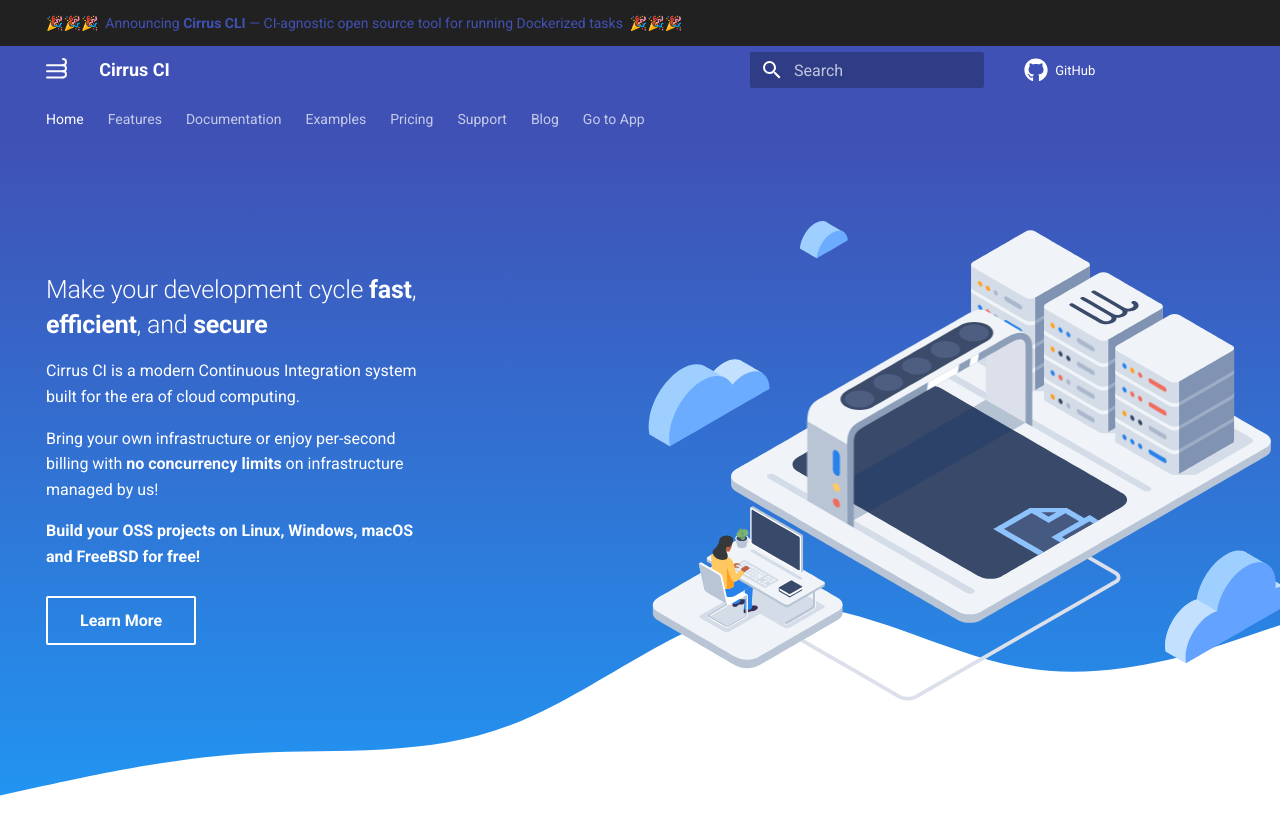
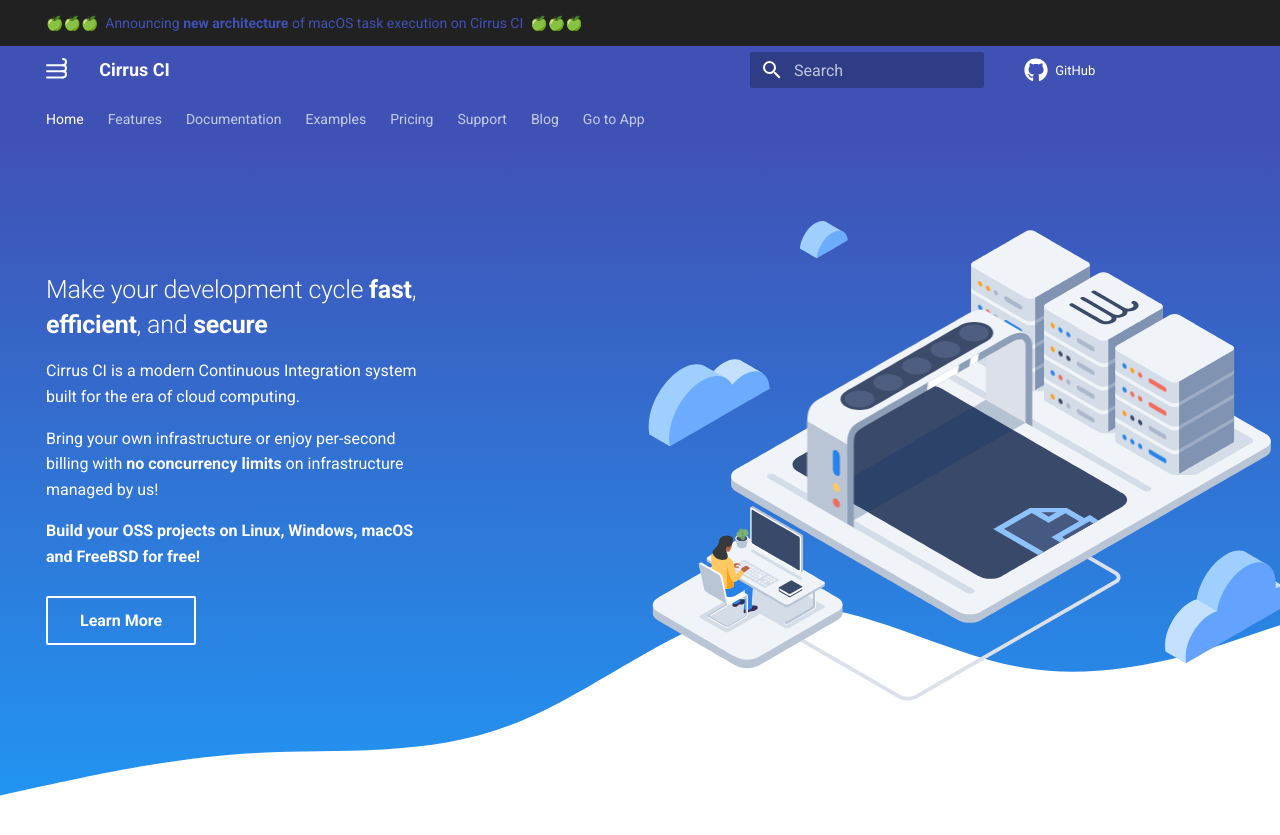
Before and after one commit to cirruslabs/cirrus-ci-docs, an MkDocs documentation site: the page built from docs/index.md, in a window 1280 px wide. Shown: the top 835 px of the page. Built offline with MkDocs 1.6.1 and Material for MkDocs 9.7.7, drawn with Linux system fonts in a browser that asks for light colours; comment, search, counter and statistics services are not loaded.

Commit message:
New macOS task execution architecture for Cirrus CI

```diff
--- a/theme/overrides/home.html
+++ b/theme/overrides/home.html
@@ -1,8 +1,8 @@
 {% extends "base.html" %}
 
 {% block announce %}
-<a href="https://medium.com/cirruslabs/cirrus-cli-ci-agnostic-tool-for-running-dockerized-tasks-40dcc339611e">
-  🎉🎉🎉&nbsp;&nbsp;Announcing <strong>Cirrus CLI</strong> — CI-agnostic open source tool for running Dockerized tasks&nbsp;&nbsp;🎉🎉🎉
+<a href="New macOS task execution architecture for Cirrus CI">
+  🍏🍏🍏&nbsp;&nbsp;Announcing <strong>new architecture</strong> of macOS task execution on Cirrus CI&nbsp;&nbsp;🍏🍏🍏
 </a>
 {% endblock %}
 
```
